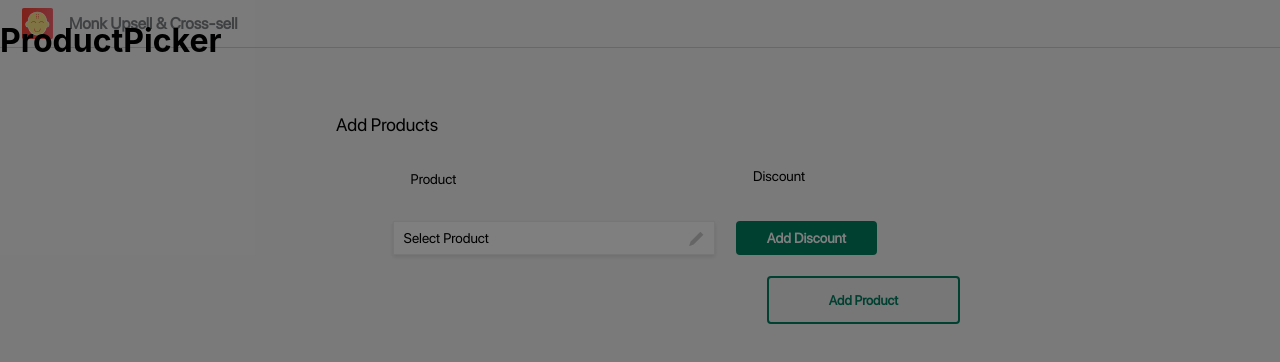
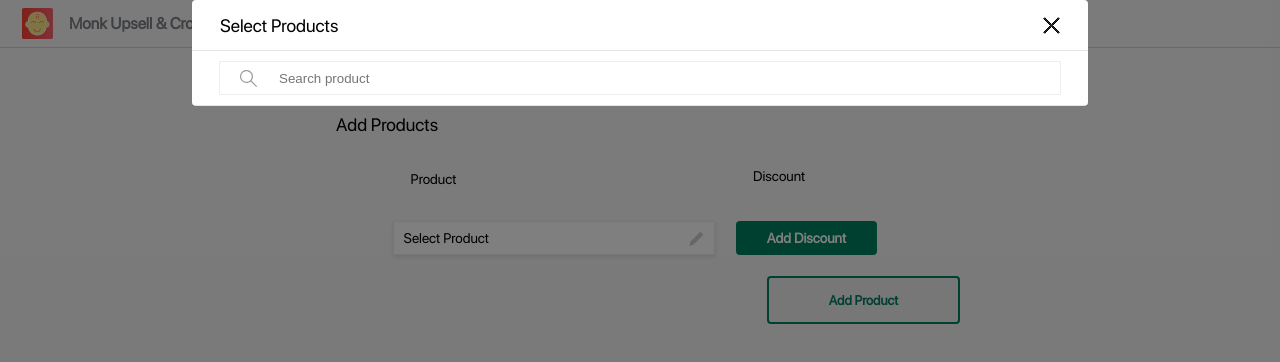
Before and after one commit to abhishek-shigavan/e-commerce-store-owner-frontend, a React (Create React App) app: page / in a window 1280 px wide. Both pictures are taken after a click on the picture 696 px from the left and 238 px from the top of the page. Shown: the top 362 px of the page. Built offline with nearby package versions, Linux system fonts and the light colour scheme.

Commit message:
MODIFIED: added title & search bar for product picker

```diff
--- a/src/components/ProductPicker/ProductPicker.jsx
+++ b/src/components/ProductPicker/ProductPicker.jsx
@@ -1,10 +1,20 @@
 import "./ProductPicker.scss"
+import closeIcon from "../../assets/close_icon.svg"
+import searchIcon from "../../assets/search_icon.svg"
 
 function ProductPicker () {
     return (
-        <>
-            <h1>ProductPicker</h1>
-        </>
+        <div className="product-picker-main-cnt">
+            <div className="product-picker-title-cnt">
+                <span>Select Products</span>
+                <img src={closeIcon} alt="Close icon" />
+            </div>
+            <div className="product-picker-search-cnt">
+                <img src={searchIcon} alt="Search icon" />
+                <input type="text" placeholder="Search product"/>
+            </div>
+            <div className="product-search-divider-cnt"></div>
+        </div>
     )
 }
 
```
